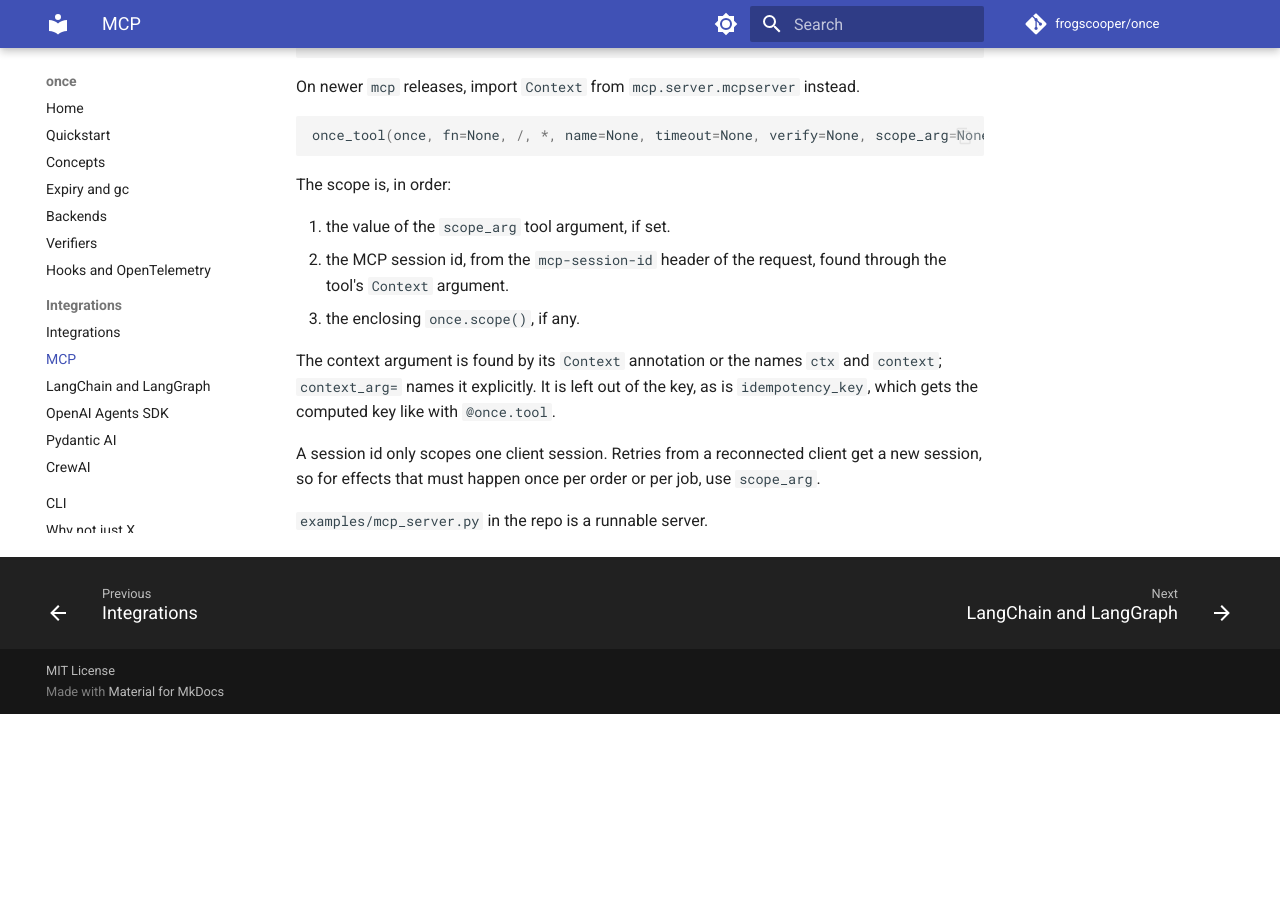
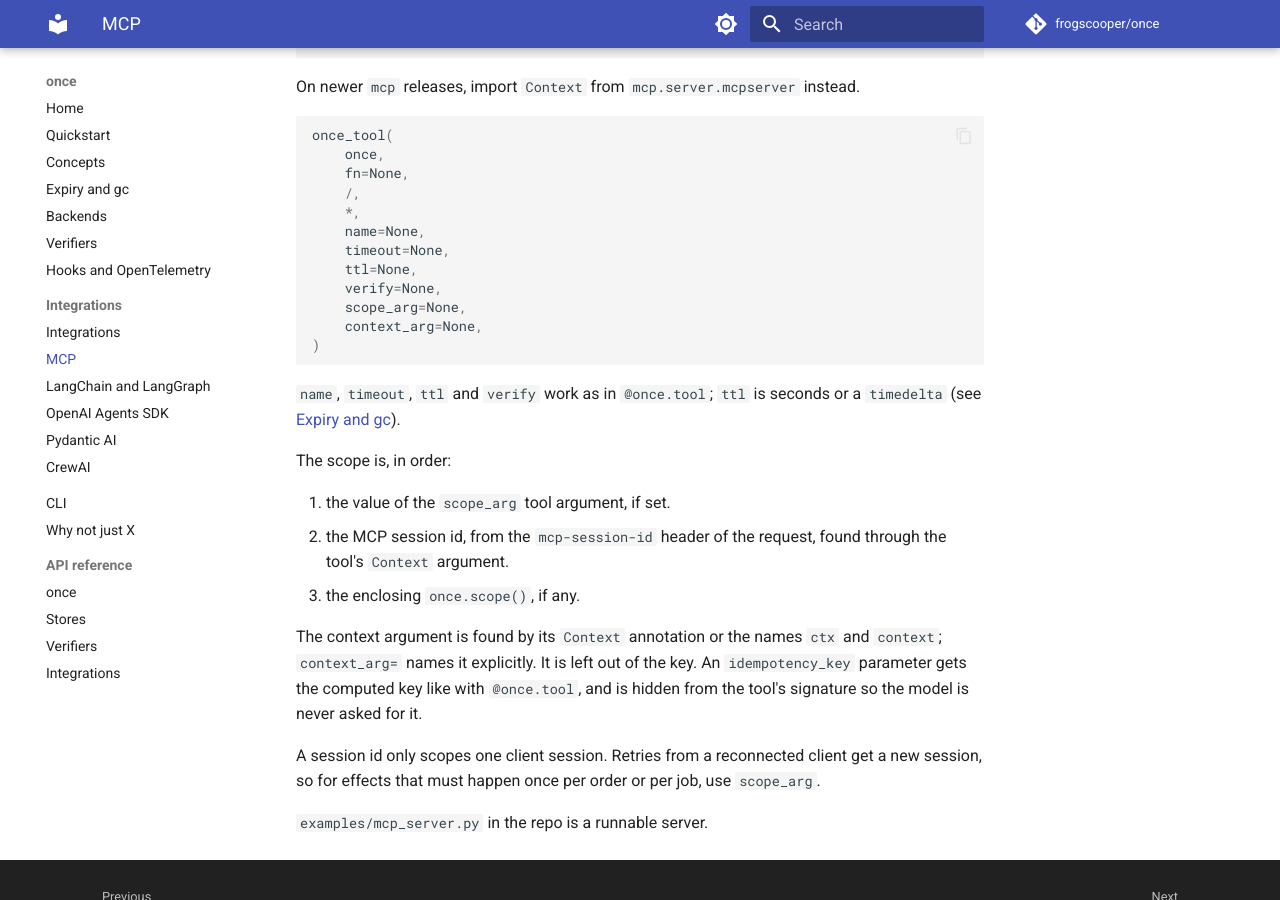
Before and after one commit to frogscooper/once, an MkDocs documentation site: the page built from docs/integrations/mcp.md, in a window 1280 px wide and 900 px high, scrolled down 570 px. Built offline with MkDocs 1.6.1 and Material for MkDocs 9.7.7, drawn with Linux system fonts in a browser that asks for light colours; comment, search, counter and statistics services are not loaded; before the commit the page ends 1284 px from its top, so only the background shows below that.

````diff
--- a/docs/integrations/mcp.md
+++ b/docs/integrations/mcp.md
@@ -28,8 +28,21 @@ async def charge_card(
 On newer `mcp` releases, import `Context` from `mcp.server.mcpserver` instead.
 
 ```python
-once_tool(once, fn=None, /, *, name=None, timeout=None, verify=None, scope_arg=None, context_arg=None)
+once_tool(
+    once,
+    fn=None,
+    /,
+    *,
+    name=None,
+    timeout=None,
+    ttl=None,
+    verify=None,
+    scope_arg=None,
+    context_arg=None,
+)
 ```
+
+`name`, `timeout`, `ttl` and `verify` work as in `@once.tool`; `ttl` is seconds or a `timedelta` (see [Expiry and gc](../ttl.md)).
 
 The scope is, in order:
 
@@ -37,7 +50,7 @@ The scope is, in order:
 2. the MCP session id, from the `mcp-session-id` header of the request, found through the tool's `Context` argument.
 3. the enclosing `once.scope()`, if any.
 
-The context argument is found by its `Context` annotation or the names `ctx` and `context`; `context_arg=` names it explicitly. It is left out of the key, as is `idempotency_key`, which gets the computed key like with `@once.tool`.
+The context argument is found by its `Context` annotation or the names `ctx` and `context`; `context_arg=` names it explicitly. It is left out of the key. An `idempotency_key` parameter gets the computed key like with `@once.tool`, and is hidden from the tool's signature so the model is never asked for it.
 
 A session id only scopes one client session. Retries from a reconnected client get a new session, so for effects that must happen once per order or per job, use `scope_arg`.
 
````
Also changed, not shown: docs/integrations/langchain.md (+12 -1 lines), docs/integrations/openai-agents.md (+4 -0 lines), docs/integrations/pydantic-ai.md (+5 -1 lines).
